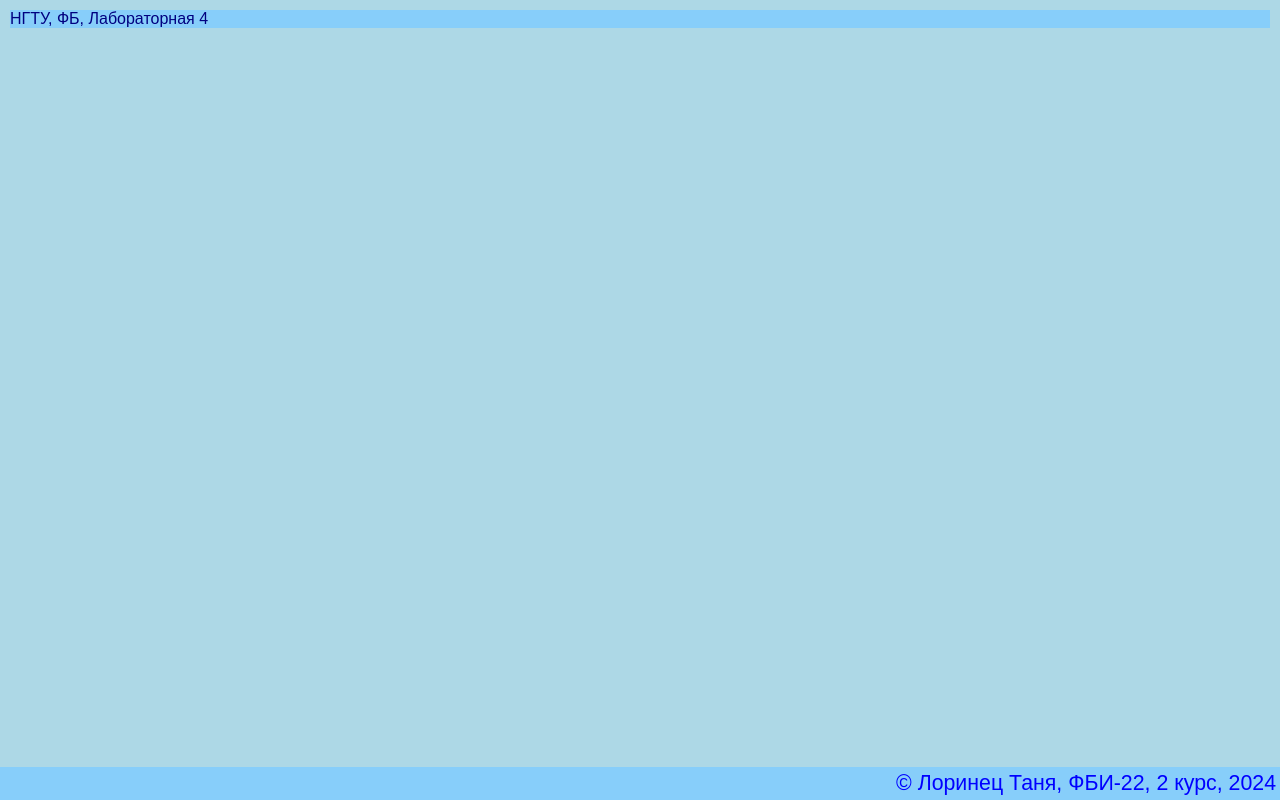
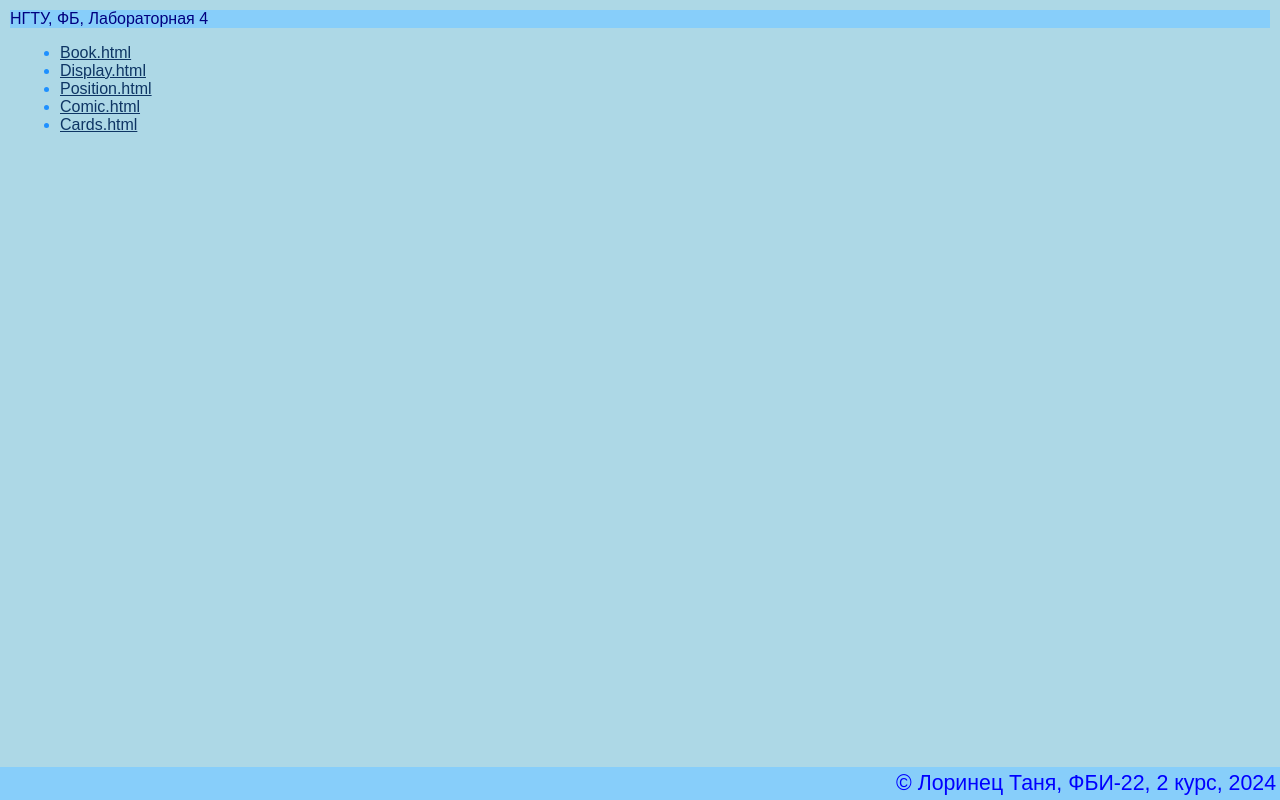
Before and after one commit to Tay1808/TayWeb, a plain HTML site: page lab4/lab4.html in a window 1280 px wide. Drawn offline with Linux system fonts and the light colour scheme.

Commit message:
внесены новые изменения

```diff
--- a/lab4/lab4.html
+++ b/lab4/lab4.html
@@ -14,6 +14,13 @@
     </header>
 
     <main>
+        <ul>
+            <li><a href="book.html">Book.html</a></li>
+            <li><a href="display.html">Display.html</a></li>
+            <li><a href="position.html">Position.html</a></li>
+            <li><a href="comic.html">Comic.html</a></li>
+            <li><a href="cards.html">Cards.html</a></li>
+        </ul>
     </main>
 
     <footer>
```
